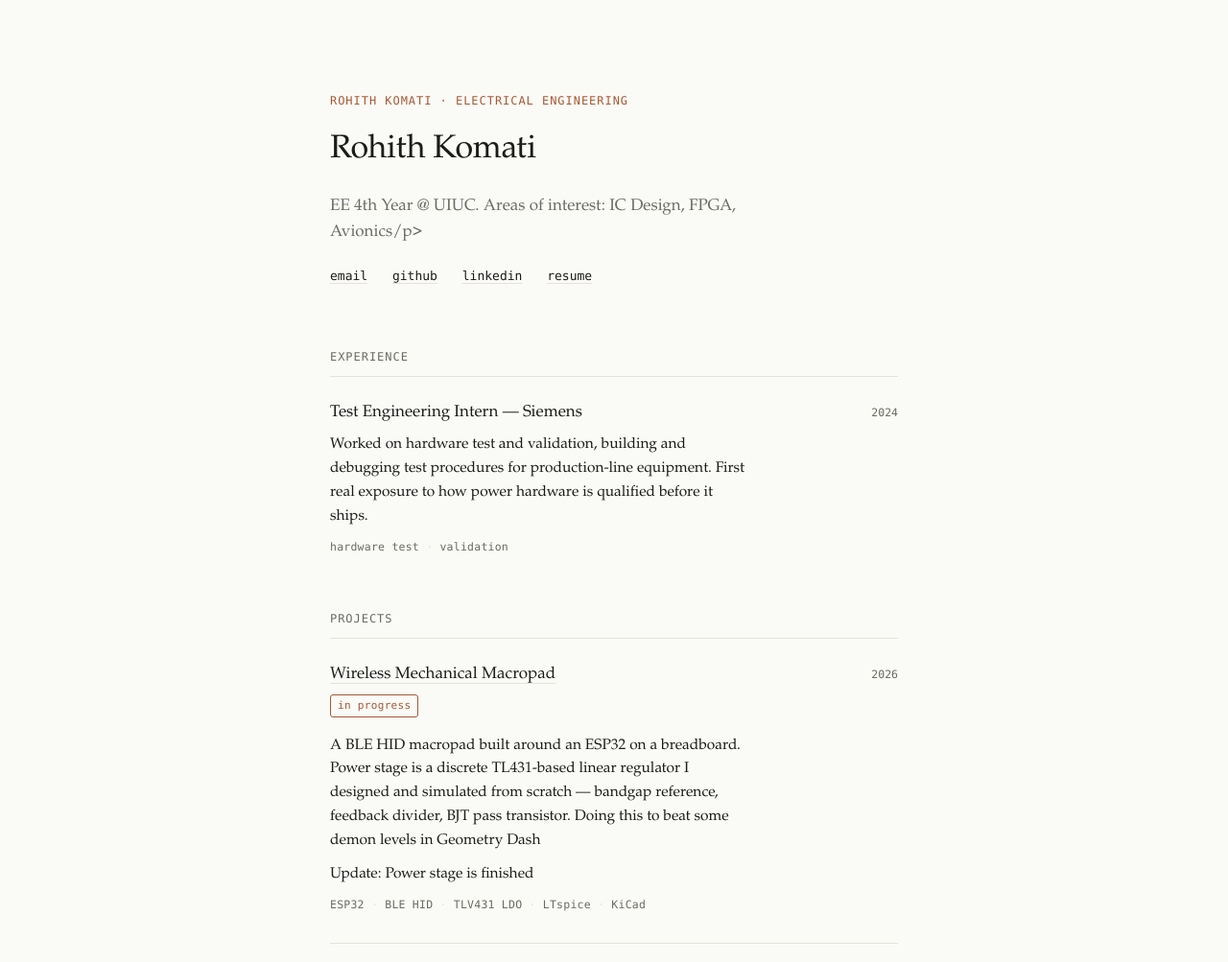
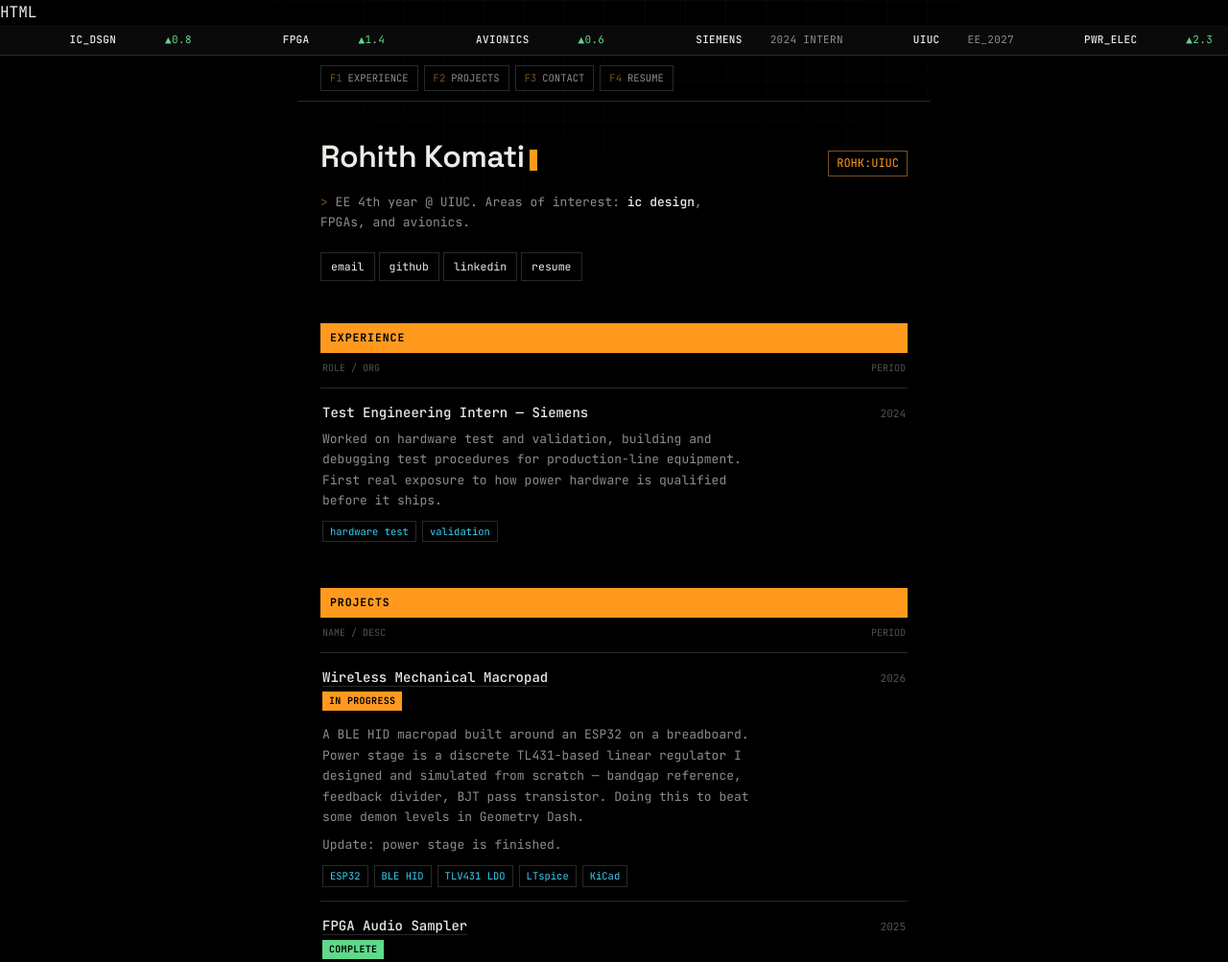
Before and after one commit to twonkista/portfoliosite2, a plain HTML site: page index.html in a window 1280 px wide. Shown: the top 1003 px of the page at 96% size. Drawn offline with Linux system fonts and the light colour scheme.

Commit message:
updated interest areas

```diff
--- a/index.html
+++ b/index.html
@@ -1,96 +1,205 @@
+HTML
 <!DOCTYPE html>
 <html lang="en">
 <head>
 <meta charset="UTF-8">
-<meta name="viewport" content="width=device-width, initial-scale=1">
+<meta name="viewport" content="width=device-width, initial-scale=1, viewport-fit=cover">
 <title>Rohith Komati — Power Electronics</title>
-<meta name="description" content="Roh — Electrical Engineering, power electronics for aerospace systems.">
+<meta name="description" content="Roh — Electrical Engineering, Hardware Engineering.">
+<link rel="preconnect" href="https://fonts.googleapis.com">
+<link rel="preconnect" href="https://fonts.gstatic.com" crossorigin>
+<link href="https://fonts.googleapis.com/css2?family=JetBrains+Mono:wght@400;500;700&family=Space+Grotesk:wght@500;600&display=swap" rel="stylesheet">
 <style>
   :root{
-    --bg: #FAFAF7;
-    --ink: #1B1B18;
-    --muted: #6B6B62;
-    --line: #E4E2DA;
-    --accent: #A85832; /* copper */
-    --mono: "IBM Plex Mono", "SF Mono", ui-monospace, Menlo, Consolas, monospace;
-    --serif: "Iowan Old Style", "Palatino Linotype", Palatino, Georgia, "Times New Roman", serif;
+    --bg: #000000;
+    --panel: #0a0a0a;
+    --ink: #e9ece6;
+    --ink-dim: #8a8f86;
+    --muted: #4d5450;
+    --line: #262a26;
+    --amber: #ff9a1f;
+    --amber-dim: #7a5220;
+    --cyan: #38d0f4;
+    --green: #5fd98a;
+    --mono: "JetBrains Mono", ui-monospace, "SF Mono", Menlo, Consolas, monospace;
+    --sans: "Space Grotesk", -apple-system, "Segoe UI", sans-serif;
+    color-scheme: dark;
   }
   *{ box-sizing: border-box; }
-  html{ -webkit-font-smoothing: antialiased; }
+  html{ -webkit-font-smoothing: antialiased; scroll-padding-top: env(safe-area-inset-top, 0px); }
   body{
     margin:0;
-    background:var(--bg);
-    color:var(--ink);
-    font-family:var(--serif);
-    line-height:1.6;
+    background: var(--bg);
+    color: var(--ink);
+    font-family: var(--mono);
+    line-height: 1.6;
+    padding-top: env(safe-area-inset-top, 0px);
+    padding-bottom: env(safe-area-inset-bottom, 0px);
+    position: relative;
+    overflow-x: hidden;
   }
-  ::selection{ background: var(--accent); color:#fff; }
+  ::selection{ background: var(--amber); color: #000; }
 
-  a{ color: var(--ink); text-decoration-color: var(--line); text-underline-offset: 3px; }
-  a:hover{ color: var(--accent); text-decoration-color: var(--accent); }
+  body::before{
+    content:"";
+    position: fixed; inset: 0;
+    background-image:
+      linear-gradient(rgba(56,208,244,0.035) 1px, transparent 1px),
+      linear-gradient(90deg, rgba(56,208,244,0.035) 1px, transparent 1px);
+    background-size: 42px 42px;
+    mask-image: radial-gradient(ellipse 90% 55% at 50% 0%, black 10%, transparent 70%);
+    pointer-events: none;
+    z-index: 0;
+  }
+
+  a{ color: var(--ink); text-decoration: none; }
+  a:hover{ color: var(--amber); }
+
+  .ticker{
+    background: var(--panel);
+    border-bottom: 1px solid var(--line);
+    overflow: hidden;
+    white-space: nowrap;
+    font-size: 11px;
+    letter-spacing: 0.03em;
+    position: relative;
+    z-index: 2;
+  }
+  .ticker-track{
+    display: inline-block;
+    padding: 7px 0;
+    animation: scroll-left 32s linear infinite;
+  }
+  .ticker span{ padding: 0 22px; color: var(--ink-dim); }
+  .ticker .up{ color: var(--green); }
+  .ticker .sym{ color: var(--ink); font-weight: 500; }
+  @keyframes scroll-left{
+    from{ transform: translateX(0); }
+    to{ transform: translateX(-50%); }
+  }
+
+  .fkeys{
+    display:flex;
+    flex-wrap: wrap;
+    gap: 6px;
+    padding: 10px 24px;
+    border-bottom: 1px solid var(--line);
+    position: relative;
+    z-index: 2;
+    max-width: 660px;
+    margin: 0 auto;
+  }
+  .fkeys a{
+    font-size: 10.5px;
+    color: var(--ink-dim);
+    border: 1px solid var(--line);
+    padding: 4px 9px;
+    display: inline-flex;
+    gap: 6px;
+  }
+  .fkeys a:hover{ border-color: var(--amber); color: var(--amber); }
+  .fkeys .fn{ color: var(--amber-dim); }
+  .fkeys a:hover .fn{ color: var(--amber); }
 
   .wrap{
-    max-width: 640px;
+    max-width: 660px;
     margin: 0 auto;
-    padding: 96px 24px 120px;
+    padding: 32px 24px 100px;
+    position: relative;
+    z-index: 1;
   }
 
-  header.intro{ margin-bottom: 64px; }
+  header.intro{ margin-bottom: 44px; }
 
-  .eyebrow{
-    font-family: var(--mono);
-    font-size: 12px;
-    letter-spacing: 0.08em;
-    text-transform: uppercase;
-    color: var(--accent);
-    margin: 0 0 14px;
+  .id-row{
+    display:flex;
+    justify-content: space-between;
+    align-items: baseline;
+    flex-wrap: wrap;
+    gap: 8px;
+    margin-bottom: 4px;
   }
 
   h1{
-    font-size: 34px;
-    font-weight: 400;
-    margin: 0 0 18px;
+    font-family: var(--sans);
+    font-size: 32px;
+    font-weight: 600;
+    margin: 0;
     letter-spacing: -0.01em;
+    color: var(--ink);
   }
 
-  .role{
-    font-size: 17px;
-    color: var(--muted);
-    max-width: 52ch;
-    margin: 0 0 10px;
+  .ric{
+    font-family: var(--mono);
+    font-size: 12px;
+    color: var(--amber);
+    border: 1px solid var(--amber-dim);
+    padding: 3px 8px;
   }
 
+  .cursor{
+    display:inline-block;
+    width: 8px; height: 22px;
+    background: var(--amber);
+    margin-left: 5px;
+    vertical-align: -4px;
+    animation: blink 1s step-end infinite;
+  }
+  @keyframes blink{ 50%{ opacity: 0; } }
+
+  .role{
+    font-family: var(--mono);
+    font-size: 13px;
+    color: var(--ink-dim);
+    max-width: 56ch;
+    margin: 12px 0 0;
+  }
   .role strong{ color: var(--ink); font-weight: 500; }
+  .role::before{ content: "> "; color: var(--amber-dim); }
 
   .links{
     font-family: var(--mono);
-    font-size: 13px;
+    font-size: 11.5px;
     color: var(--muted);
-    margin-top: 22px;
+    margin-top: 20px;
+    display: flex;
+    flex-wrap: wrap;
+    gap: 4px;
   }
-  .links a{ margin-right: 18px; white-space: nowrap; }
-  .links a:last-child{ margin-right:0; }
+  .links a{
+    padding: 5px 10px;
+    border: 1px solid var(--line);
+    white-space: nowrap;
+  }
+  .links a:hover{ border-color: var(--amber); color: var(--amber); }
 
-  section{ margin-bottom: 56px; }
+  section{ margin-bottom: 34px; }
 
   h2{
     font-family: var(--mono);
-    font-size: 12px;
+    font-size: 11.5px;
     letter-spacing: 0.08em;
-    text-transform: uppercase;
+    font-weight: 700;
+    margin: 0 0 2px;
+    padding: 6px 10px;
+    background: var(--amber);
+    color: #000;
+  }
+  .col-hint{
+    font-family: var(--mono);
+    font-size: 10px;
     color: var(--muted);
-    font-weight: 500;
-    margin: 0 0 24px;
-    padding-bottom: 10px;
+    padding: 6px 2px 12px;
     border-bottom: 1px solid var(--line);
+    display: flex;
+    justify-content: space-between;
   }
 
   .entry{
-    margin-bottom: 30px;
-    padding-bottom: 30px;
+    padding: 14px 2px;
     border-bottom: 1px solid var(--line);
   }
-  .entry:last-child{ border-bottom: none; margin-bottom:0; padding-bottom:0; }
+  .entry:last-child{ border-bottom: none; }
 
   .entry-head{
     display:flex;
@@ -98,85 +207,135 @@
     align-items: baseline;
     gap: 16px;
     flex-wrap: wrap;
-    margin-bottom: 6px;
+    margin-bottom: 4px;
   }
 
   .entry-title{
-    font-size: 17px;
+    font-size: 14px;
     font-weight: 500;
+    font-family: var(--mono);
+    color: var(--ink);
   }
-  .entry-title a{ text-decoration: none; border-bottom: 1px solid var(--line); }
-  .entry-title a:hover{ border-bottom-color: var(--accent); }
+  .entry-title a{ border-bottom: 1px solid var(--line); }
+  .entry-title a:hover{ border-bottom-color: var(--amber); }
 
   .entry-meta{
     font-family: var(--mono);
-    font-size: 11.5px;
+    font-size: 11px;
     color: var(--muted);
     white-space: nowrap;
   }
 
   .entry p{
-    margin: 8px 0 10px;
-    color: var(--ink);
-    font-size: 15.5px;
-    max-width: 56ch;
+    margin: 6px 0 8px;
+    color: var(--ink-dim);
+    font-size: 13px;
+    max-width: 58ch;
+    line-height: 1.65;
   }
+  .entry p:last-of-type{ margin-bottom: 10px; }
 
   .tags{
     font-family: var(--mono);
-    font-size: 11.5px;
-    color: var(--accent);
-    letter-spacing: 0.02em;
+    font-size: 10.5px;
+    display: flex;
+    flex-wrap: wrap;
+    gap: 6px;
   }
-  .tags span{ color: var(--muted); }
-  .tags span::after{ content: " · "; color: var(--line); }
-  .tags span:last-child::after{ content: ""; }
+  .tags span{
+    color: var(--cyan);
+    border: 1px solid var(--line);
+    padding: 2px 7px;
+  }
 
   .status{
-    display:inline-block;
+    display:inline-flex;
+    align-items:center;
+    gap: 5px;
     font-family: var(--mono);
-    font-size: 11px;
-    color: var(--accent);
-    border: 1px solid var(--accent);
-    border-radius: 3px;
+    font-size: 10px;
+    font-weight: 700;
+    color: #000;
+    background: var(--amber);
     padding: 2px 7px;
-    margin-bottom: 10px;
+    margin-bottom: 8px;
     letter-spacing: 0.03em;
   }
+  .status.done{ background: var(--green); }
 
   footer{
-    margin-top: 80px;
-    padding-top: 24px;
+    margin-top: 56px;
+    padding-top: 18px;
     border-top: 1px solid var(--line);
     font-family: var(--mono);
-    font-size: 12px;
+    font-size: 10.5px;
     color: var(--muted);
+    letter-spacing: 0.02em;
+    display: flex;
+    justify-content: space-between;
+    flex-wrap: wrap;
+    gap: 8px;
+  }
+  footer .loc-line::before{ content: "LOC: "; color: var(--amber-dim); }
+
+  @media (max-width: 480px){
+    .wrap{ padding: 24px 18px 80px; }
+    .fkeys{ padding: 10px 18px; }
+    h1{ font-size: 25px; }
+    .id-row{ flex-direction: column; align-items: flex-start; }
+    .entry-head{ flex-direction: column; gap: 4px; }
   }
 
-  @media (max-width: 480px){
-    .wrap{ padding: 64px 20px 80px; }
-    h1{ font-size: 28px; }
-    .entry-head{ flex-direction: column; gap: 4px; }
+  @media (prefers-reduced-motion: reduce){
+    .cursor, .ticker-track{ animation: none; }
   }
 </style>
 </head>
 <body>
+
+  <div class="ticker" aria-hidden="true">
+    <div class="ticker-track">
+      <span><span class="sym">PWR_ELEC</span> <span class="up">▲2.3</span></span>
+      <span><span class="sym">IC_DSGN</span> <span class="up">▲0.8</span></span>
+      <span><span class="sym">FPGA</span> <span class="up">▲1.4</span></span>
+      <span><span class="sym">AVIONICS</span> <span class="up">▲0.6</span></span>
+      <span><span class="sym">SIEMENS</span> 2024 INTERN</span>
+      <span><span class="sym">UIUC</span> EE_2027</span>
+      <span><span class="sym">PWR_ELEC</span> <span class="up">▲2.3</span></span>
+      <span><span class="sym">IC_DSGN</span> <span class="up">▲0.8</span></span>
+      <span><span class="sym">FPGA</span> <span class="up">▲1.4</span></span>
+      <span><span class="sym">AVIONICS</span> <span class="up">▲0.6</span></span>
+      <span><span class="sym">SIEMENS</span> 2024 INTERN</span>
+      <span><span class="sym">UIUC</span> EE_2027</span>
+    </div>
+  </div>
+
+  <nav class="fkeys">
+    <a href="#experience"><span class="fn">F1</span>EXPERIENCE</a>
+    <a href="#projects"><span class="fn">F2</span>PROJECTS</a>
+    <a href="mailto:rkomati787@gmail.com"><span class="fn">F3</span>CONTACT</a>
+    <a href="https://drive.google.com/file/d/1GWzSEB1Ap4nKtvgHGpr4PrKQxXmlzJPv/view?usp=sharing"><span class="fn">F4</span>RESUME</a>
+  </nav>
+
   <div class="wrap">
 
     <header class="intro">
-    <p class="eyebrow">Rohith Komati · Electrical Engineering</p>
-    <h1>Rohith Komati</h1>
-    <p class="role">EE 4th Year @ UIUC. Areas of interest: IC Design, FPGA, Avionics/p>
+      <div class="id-row">
+        <h1>Rohith Komati<span class="cursor" aria-hidden="true"></span></h1>
+        <span class="ric">ROHK:UIUC</span>
+      </div>
+      <p class="role">EE 4th year @ UIUC. Areas of interest: <strong>ic design</strong>, FPGAs, and avionics.</p>
       <div class="links">
-      <a href="rkomati787@gmail.com">email</a>
+        <a href="mailto:rkomati787@gmail.com">email</a>
         <a href="https://github.com/twonkista">github</a>
         <a href="https://www.linkedin.com/in/rohith-k-b24104284/">linkedin</a>
         <a href="https://drive.google.com/file/d/1H4n6DSSqSTLIV9pxlhuSjWBAK-z6qPX9/view?usp=sharing">resume</a>
       </div>
     </header>
 
-  <section>
-    <h2>Experience</h2>
+    <section id="experience">
+      <h2>EXPERIENCE</h2>
+      <div class="col-hint"><span>ROLE / ORG</span><span>PERIOD</span></div>
       <div class="entry">
         <div class="entry-head">
           <div class="entry-title">Test Engineering Intern — Siemens</div>
@@ -187,17 +346,18 @@
       </div>
     </section>
 
-  <section>
-    <h2>Projects</h2>
+    <section id="projects">
+      <h2>PROJECTS</h2>
+      <div class="col-hint"><span>NAME / DESC</span><span>PERIOD</span></div>
 
       <div class="entry">
         <div class="entry-head">
           <div class="entry-title"><a href="https://github.com/twonkista/Discrete_Linear_Regulator_Circuit">Wireless Mechanical Macropad</a></div>
           <div class="entry-meta">2026</div>
         </div>
-      <span class="status">in progress</span>
-      <p>A BLE HID macropad built around an ESP32 on a breadboard. Power stage is a discrete TL431-based linear regulator I designed and simulated from scratch — bandgap reference, feedback divider, BJT pass transistor. Doing this to beat some demon levels in Geometry Dash</p>
-      <p>Update: Power stage is finished</p>
+        <span class="status">IN PROGRESS</span>
+        <p>A BLE HID macropad built around an ESP32 on a breadboard. Power stage is a discrete TL431-based linear regulator I designed and simulated from scratch — bandgap reference, feedback divider, BJT pass transistor. Doing this to beat some demon levels in Geometry Dash.</p>
+        <p>Update: power stage is finished.</p>
         <div class="tags"><span>ESP32</span><span>BLE HID</span><span>TLV431 LDO</span><span>LTspice</span><span>KiCad</span></div>
       </div>
 
@@ -206,13 +366,15 @@
           <div class="entry-title"><a href="https://github.com/twonkista/FPGA-Audio-Sampler-with-Real-Time-DSP">FPGA Audio Sampler</a></div>
           <div class="entry-meta">2025</div>
         </div>
+        <span class="status done">COMPLETE</span>
         <p>An FPGA-based I2S audio sampler with real-time DSP — a broke man's Akai MPC 3000. Written in SystemVerilog, handling audio I/O and signal processing directly in hardware.</p>
         <div class="tags"><span>SystemVerilog</span><span>I2S</span><span>DSP</span></div>
       </div>
     </section>
 
     <footer>
-    Chicago IL, Buffalo Grove IL, Long Grove IL, Champaign IL, Earth atp
+      <span class="loc-line">Chicago IL / Buffalo Grove IL / Long Grove IL / Champaign IL / Earth atp</span>
+      <span>F5 REFRESH</span>
     </footer>
 
   </div>
```
Lines whose indentation alone changed are shown as unchanged.
